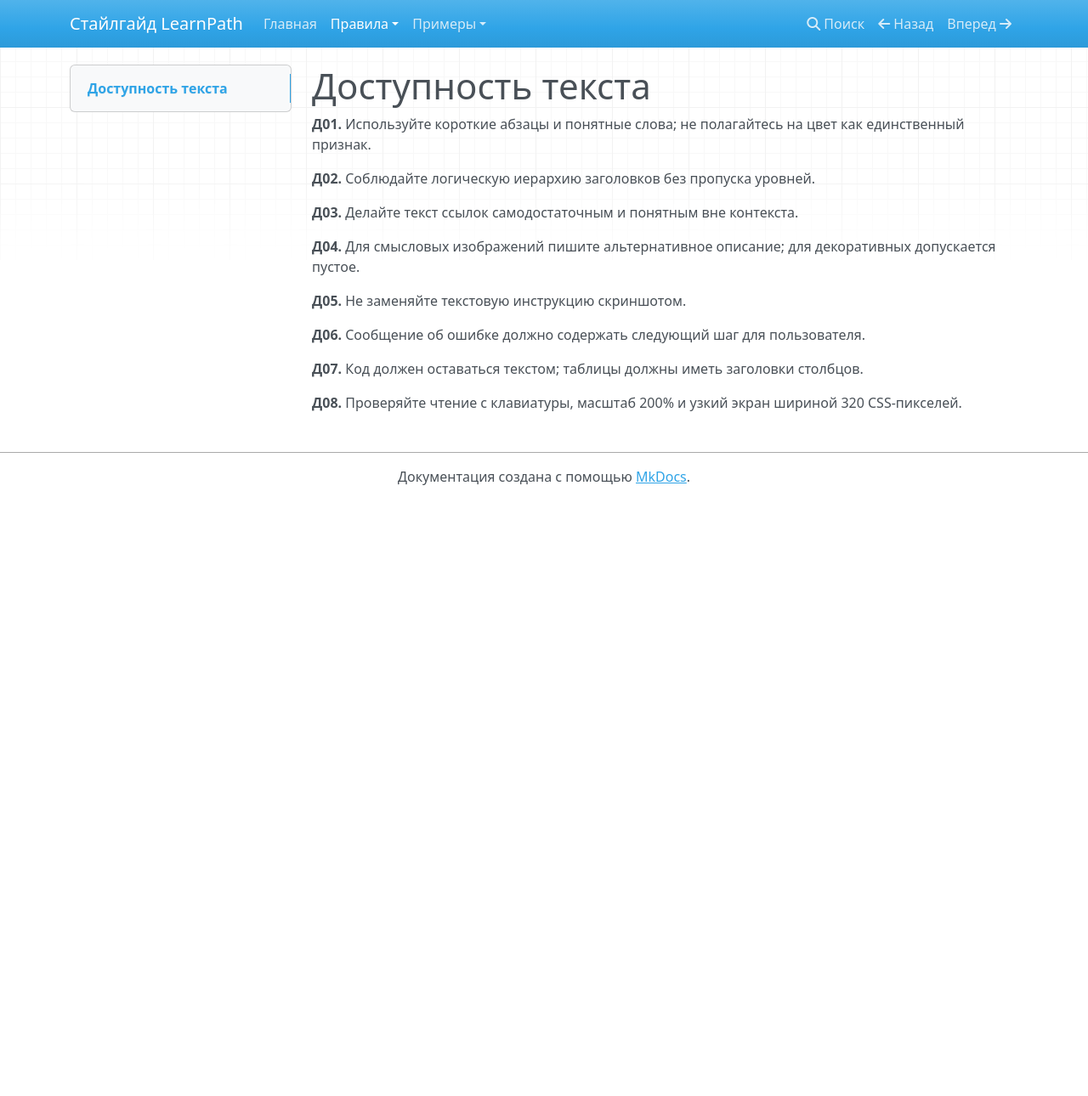
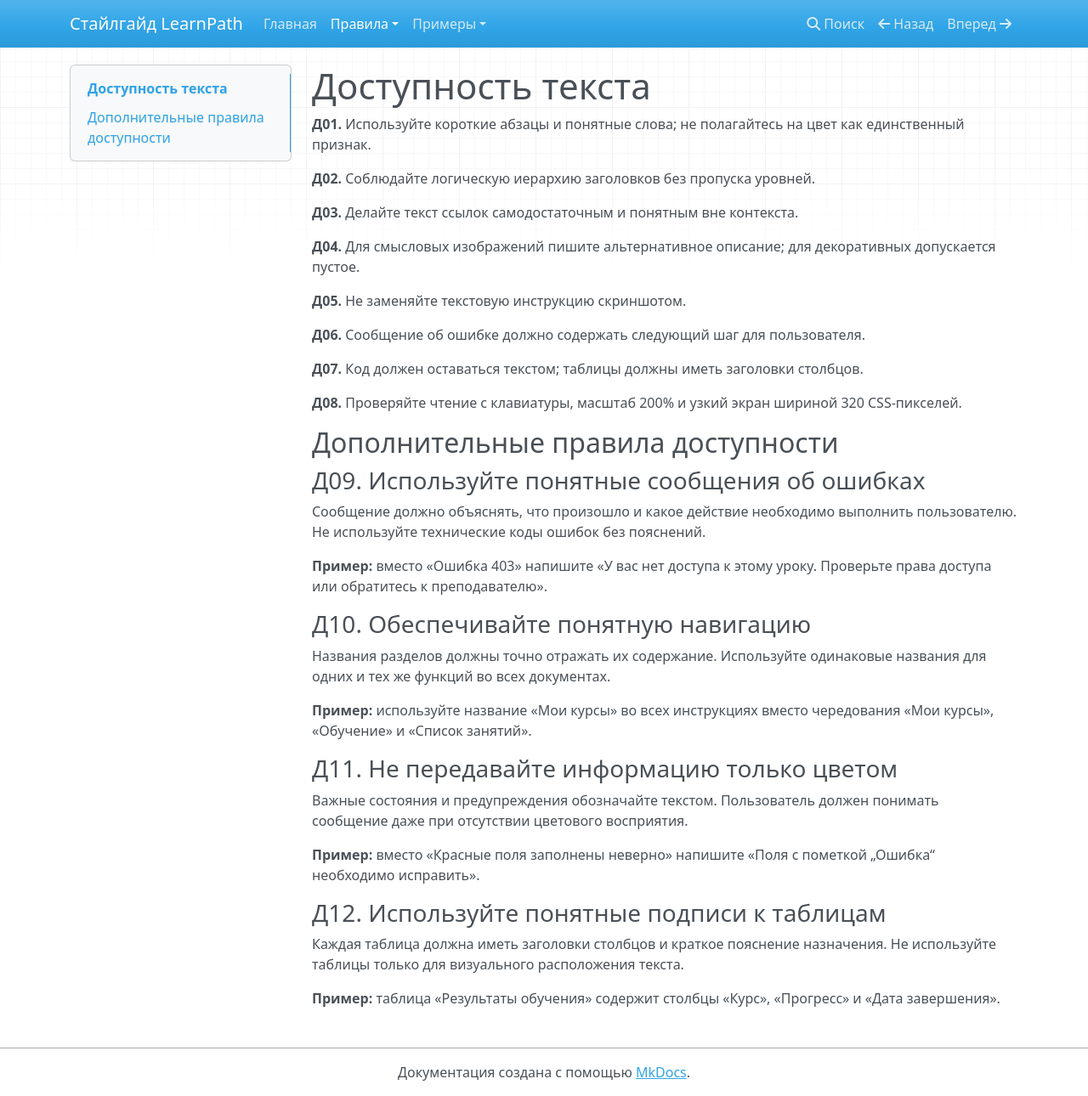
Before and after one commit to 343549/style-guide-project, an MkDocs documentation site: the page built from docs/accessibility.md, in a window 1280 px wide and 1290 px high. Shown: the whole window at 85% size. Built offline with MkDocs 1.6.1, drawn with Linux system fonts in a browser that asks for light colours; nearby versions of some CDN libraries.

Commit message:
docs(accessibility): add additional accessibility rules

```diff
--- a/docs/accessibility.md
+++ b/docs/accessibility.md
@@ -15,3 +15,29 @@
 **Д07.** Код должен оставаться текстом; таблицы должны иметь заголовки столбцов.
 
 **Д08.** Проверяйте чтение с клавиатуры, масштаб 200% и узкий экран шириной 320 CSS-пикселей.
+
+## Дополнительные правила доступности
+
+### Д09. Используйте понятные сообщения об ошибках
+
+Сообщение должно объяснять, что произошло и какое действие необходимо выполнить пользователю. Не используйте технические коды ошибок без пояснений.
+
+**Пример:** вместо «Ошибка 403» напишите «У вас нет доступа к этому уроку. Проверьте права доступа или обратитесь к преподавателю».
+
+### Д10. Обеспечивайте понятную навигацию
+
+Названия разделов должны точно отражать их содержание. Используйте одинаковые названия для одних и тех же функций во всех документах.
+
+**Пример:** используйте название «Мои курсы» во всех инструкциях вместо чередования «Мои курсы», «Обучение» и «Список занятий».
+
+### Д11. Не передавайте информацию только цветом
+
+Важные состояния и предупреждения обозначайте текстом. Пользователь должен понимать сообщение даже при отсутствии цветового восприятия.
+
+**Пример:** вместо «Красные поля заполнены неверно» напишите «Поля с пометкой „Ошибка“ необходимо исправить».
+
+### Д12. Используйте понятные подписи к таблицам
+
+Каждая таблица должна иметь заголовки столбцов и краткое пояснение назначения. Не используйте таблицы только для визуального расположения текста.
+
+**Пример:** таблица «Результаты обучения» содержит столбцы «Курс», «Прогресс» и «Дата завершения».
```
